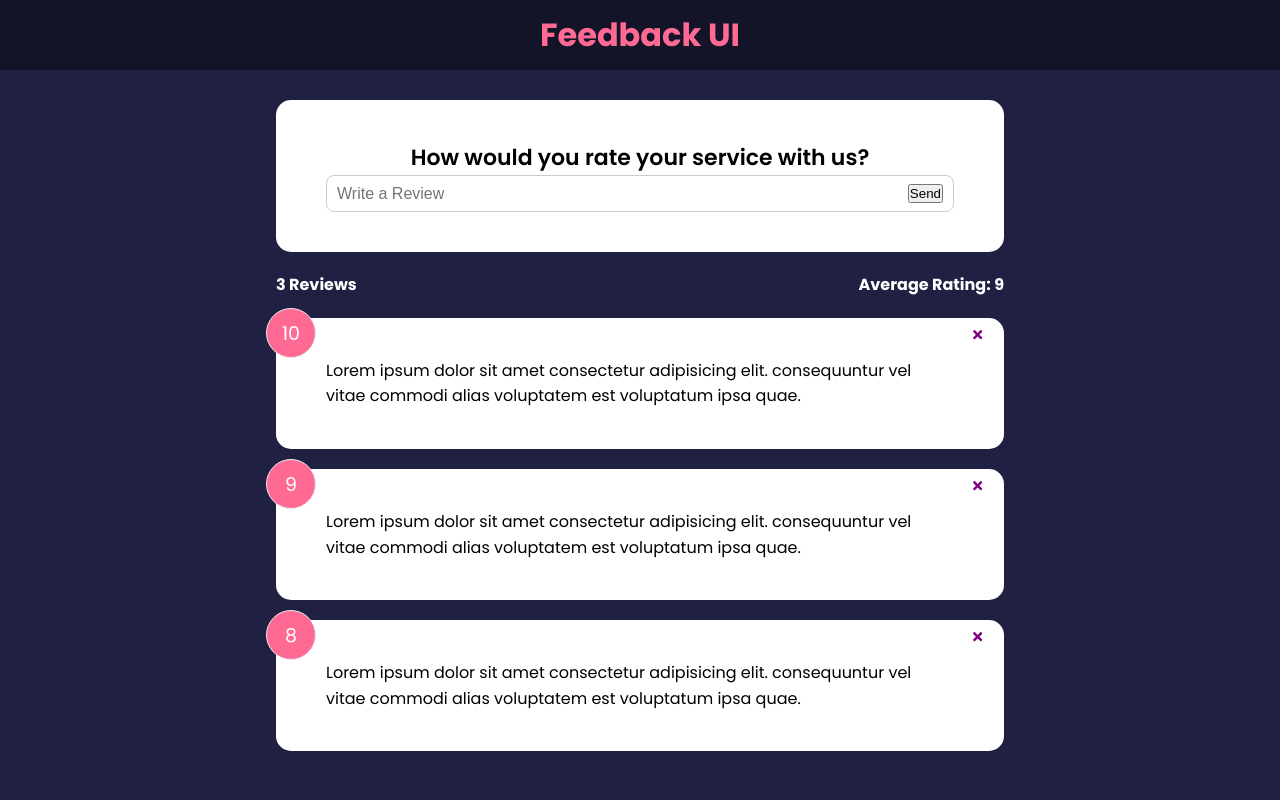
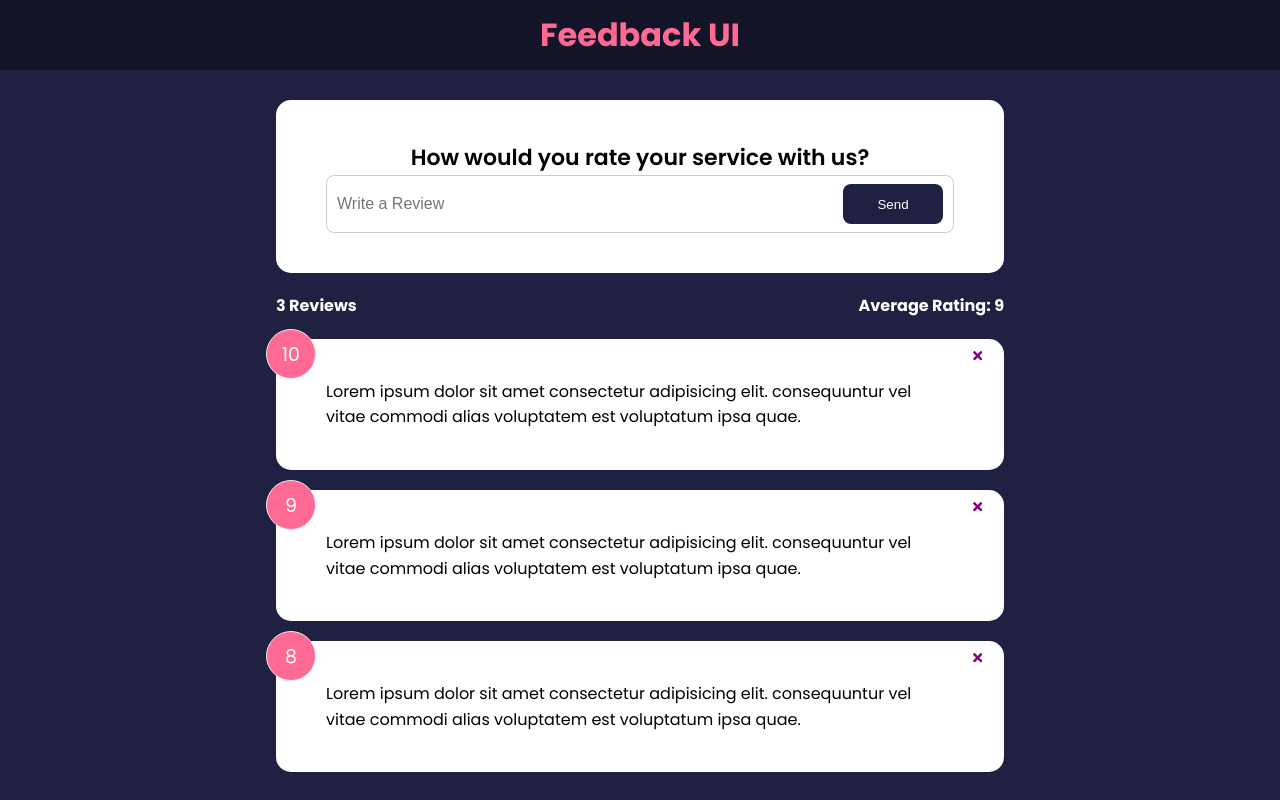
Before and after one commit to Namburisaivarma/Feedback-UI, a React (Create React App) app: page / in a window 1280 px wide. Built offline with nearby package versions, Linux system fonts and the light colour scheme.

Commit message:
Added a Button Component

```diff
--- a/src/components/FeedbackForm.jsx
+++ b/src/components/FeedbackForm.jsx
@@ -1,12 +1,13 @@
-import Card from './shared/Card';
-import { useState } from 'react';
+import Card from './shared/Card'
+import { useState } from 'react'
+import Button from './shared/Button'
 
 function FeedbackForm() {
-  const [text, setText] = useState('');
+  const [text, setText] = useState('')
 
   const handleTextChange = (e) => {
-    setText(e.target.value);
-  };
+    setText(e.target.value)
+  }
   return (
     <Card>
       <form>
@@ -19,11 +20,11 @@
             placeholder="Write a Review"
             value={text}
           />
-          <button type="submit">Send</button>
+          <Button type="submit">Send</Button>
         </div>
       </form>
     </Card>
-  );
+  )
 }
 
-export default FeedbackForm;
+export default FeedbackForm
--- /dev/null
+++ b/src/components/shared/Button.jsx
@@ -0,0 +1,24 @@
+import PropTypes from 'prop-types'
+
+function Button({ children, version, type, isDisabled }) {
+  return (
+    <button type={type} disabled={isDisabled} className={`btn btn-${version}`}>
+      {children}
+    </button>
+  )
+}
+
+Button.defaultProps = {
+  version: 'primary',
+  type: 'button',
+  disabled: false,
+}
+
+Button.propTypes = {
+  children: PropTypes.node.isRequired,
+  version: PropTypes.string,
+  type: PropTypes.string,
+  isDisabled: PropTypes.bool,
+}
+
+export default Button
```
Also changed, not shown: src/components/Header.jsx (+7 -7 lines).
